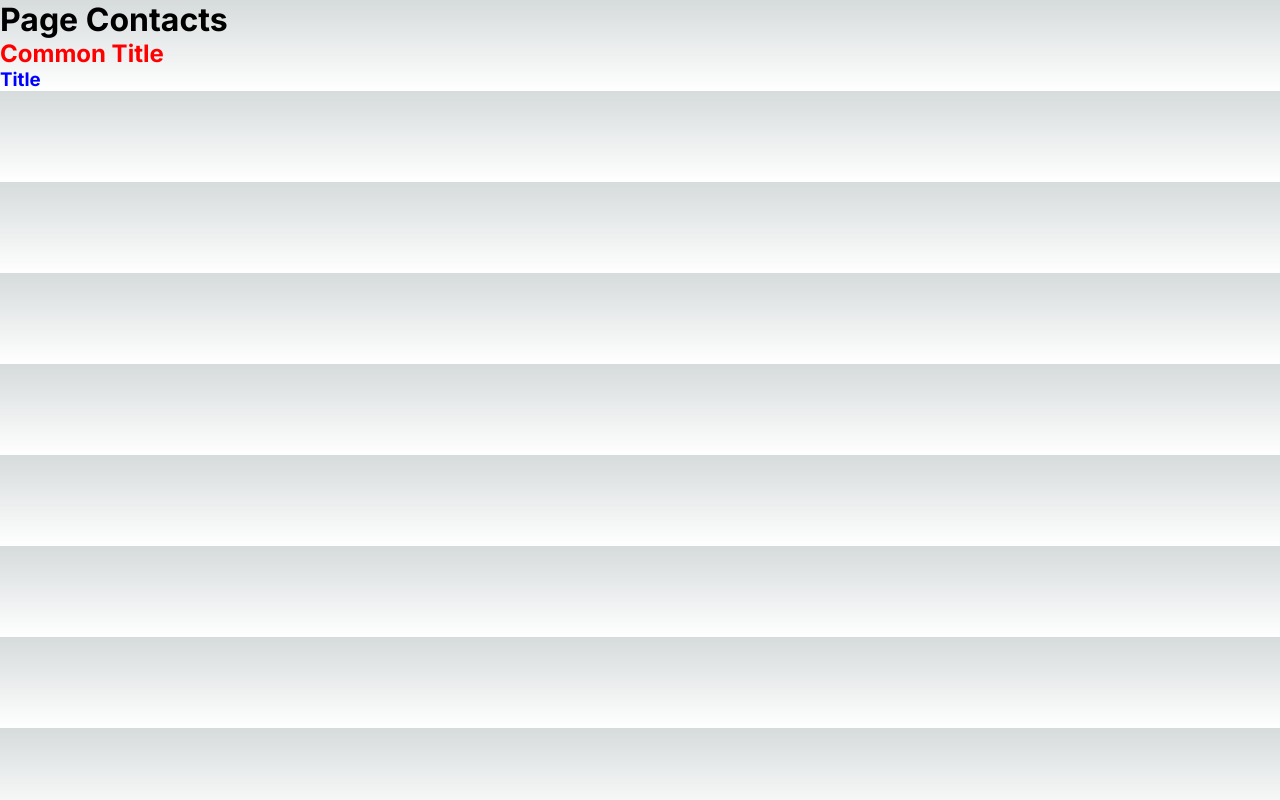
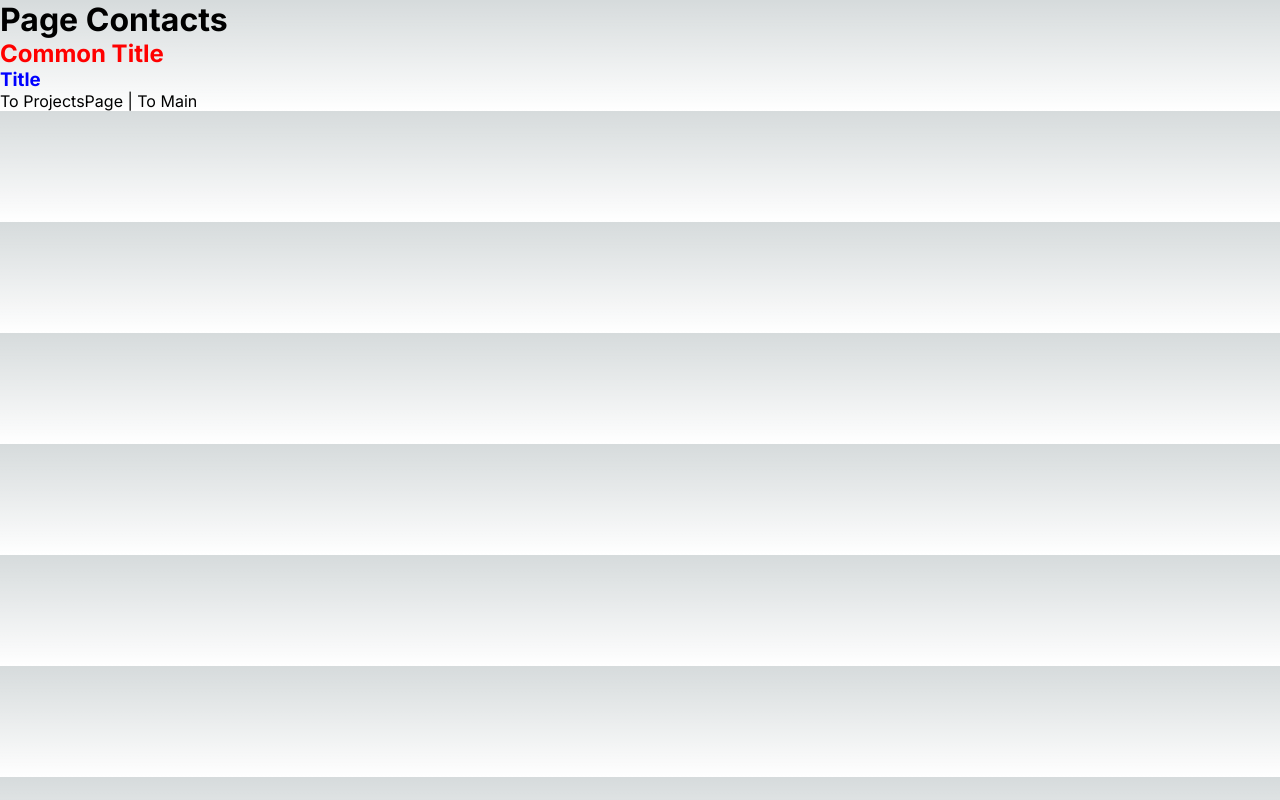
Before and after one commit to GKastet/UnitedWebStudio-Next, a Next.js app: page /contacts in a window 1280 px wide. Built offline with nearby package versions, Linux system fonts and the light colour scheme.

Commit message:
added Link to pages

```diff
--- a/src/app/(pages)/contacts/page.tsx
+++ b/src/app/(pages)/contacts/page.tsx
@@ -1,4 +1,5 @@
 import stylesPageContacts from "./pageContacts.module.css";
+import Link from "next/link";
 
 const PageContacts = () => {
   const { titleCommon, title } = stylesPageContacts;
@@ -8,6 +9,8 @@ const PageContacts = () => {
       <h1>Page Contacts</h1>
       <h2 className={titleCommon}>Common Title</h2>
       <h3 className={title}>Title</h3>
+      <Link href='/projects'>To ProjectsPage | </Link>
+      <Link href='/'>To Main</Link>
     </>
   );
 };
--- a/src/app/(pages)/projects/page.tsx
+++ b/src/app/(pages)/projects/page.tsx
@@ -1,4 +1,5 @@
 import stylesPageProjects from "./pageProjects.module.css";
+import Link from "next/link";
 
 const PageProjects = () => {
   const { titleCommon, title } = stylesPageProjects;
@@ -8,6 +9,8 @@ const PageProjects = () => {
       <h2 className={titleCommon}>Common Title</h2>
       <h3 className={title}>Title</h3>
       <h3 className={title}>Title</h3>
+      <Link href='/contacts'>To ContactsPage | </Link>
+      <Link href='/'>To Main</Link>
     </>
   );
 };
--- a/src/app/page.tsx
+++ b/src/app/page.tsx
@@ -1,4 +1,5 @@
 import Image from 'next/image'
+import Link from "next/link";
 import styles from './page.module.css'
 
 export default function Home() {
@@ -27,7 +28,8 @@ export default function Home() {
           </a>
         </div>
       </div>
-
+      <Link href='/projects'>To Projects</Link>
+      <Link href='/contacts'>To Contacts</Link>
       <div className={styles.center}>
         <Image
           className={styles.logo}
```
